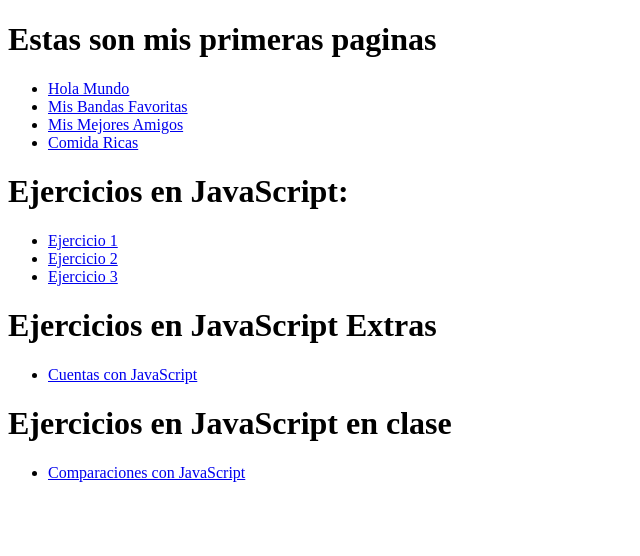
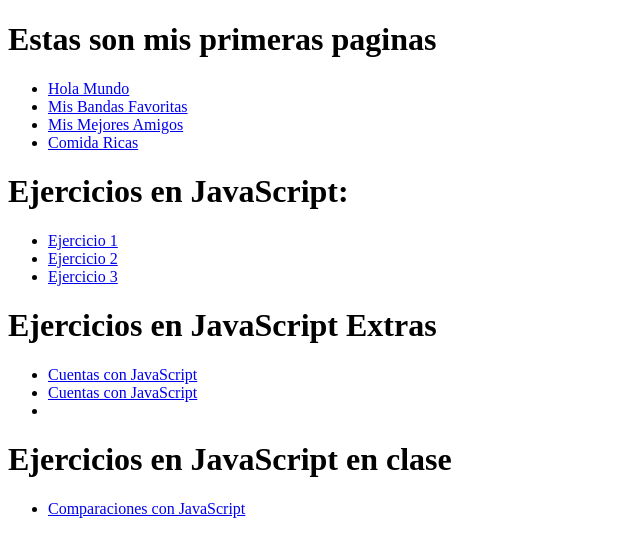
Before and after one commit to leandrk1/Sistemadecontrol, a plain HTML site: page index.html in a window 1280 px wide. Shown: the whole page, without its empty margins (0-640 px from the left). Drawn offline with Linux system fonts and the light colour scheme.

Commit message:
Update index.html

```diff
--- a/index.html
+++ b/index.html
@@ -37,6 +37,10 @@
 		<li>
 		<a href="javascript/variablesprueba.html"> Cuentas con JavaScript </a>
 		</li>
+		<li>
+			<a href="javascript/promedio.html"> Cuentas con JavaScript </a>
+
+		<li>
 
 	</ul>
 	<h1> Ejercicios en JavaScript en clase </h1>
```
